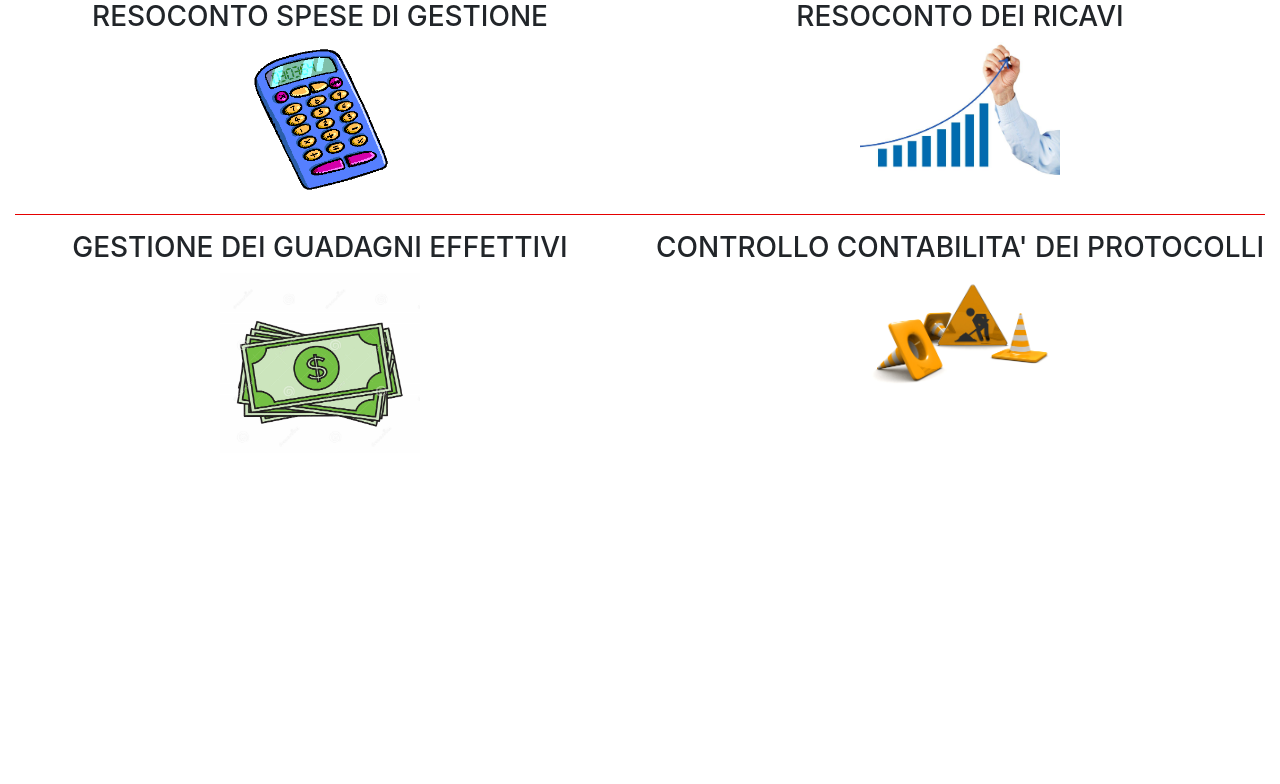
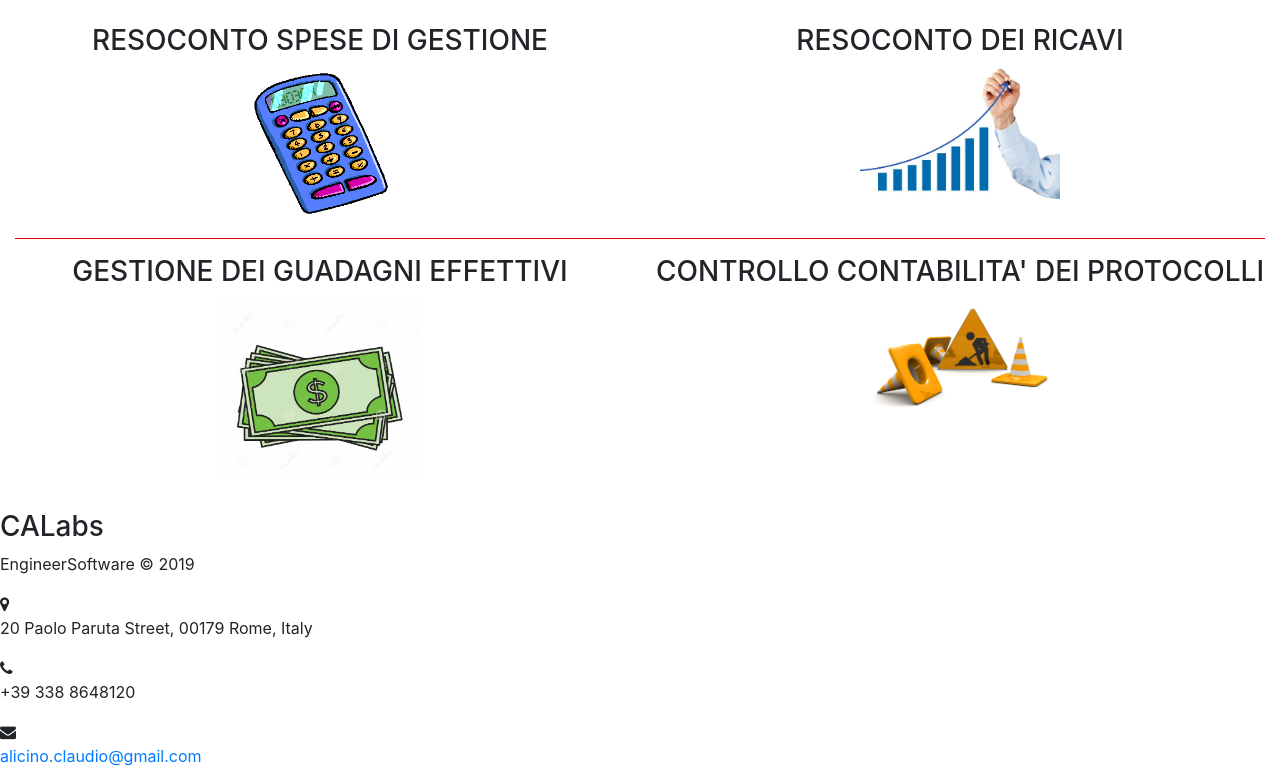
Before and after one commit to Claudio1108/MY_ACC, a Django app: page /HomePage in a window 1280 px wide. Shown: the part 112-896 px from the top of the page. Before the commit the page ends 539 px from the top, so only its background shows below. Run offline with Django 3.2, Linux system fonts and the light colour scheme; some libraries are stand-ins or nearby versions.

Commit message:
20/05/2019

```diff
--- a/static/miocss.css
+++ /dev/null
@@ -1,5 +0,0 @@
-button.close {
-    border: 2px solid # eef5df;
-    box-shadow: 0 0 0 2px # eef5df;
-    color : red;
-}
--- a/templates/Homepage/HomePage.html
+++ b/templates/Homepage/HomePage.html
@@ -5,6 +5,14 @@
     <title>MYACCOUNTING | HOMEPAGE</title>
     <!--<link rel="stylesheet" href="static/css/static.min.css">-->
     <link rel="stylesheet" href="https://stackpath.bootstrapcdn.com/bootstrap/4.3.1/css/bootstrap.min.css" integrity="sha384-ggOyR0iXCbMQv3Xipma34MD+dH/1fQ784/j6cY/iJTQUOhcWr7x9JvoRxT2MZw1T" crossorigin="anonymous">
+
+    <link rel="stylesheet" href="static/css/demo.css">
+	<link rel="stylesheet" href="static/css/footer-distributed-with-address-and-phones.css">
+
+	<link rel="stylesheet" href="http://maxcdn.bootstrapcdn.com/font-awesome/4.2.0/css/font-awesome.min.css">
+
+	<link href="http://fonts.googleapis.com/css?family=Cookie" rel="stylesheet" type="text/css">
+
 
 </head>
 <body>
@@ -78,7 +86,7 @@
                     </ul>
                 </div>
             </nav>
-
+        </br>
 
         <div class="row">
             <div class="col-md-6"><h3>RESOCONTO SPESE DI GESTIONE</h3><a href="{% url 'ResocontoSpeseGestione' %}"><img width="150" src="{% static 'images/spese.gif'%}"></a></div>
@@ -92,10 +100,39 @@
             <div class="col-md-6"><h3>CONTROLLO CONTABILITA' DEI PROTOCOLLI</h3><a href="{% url 'ContabilitaProtocolli' %}"><img width="200" src="{% static 'images/protocolli.gif'%}"></a></div>
         </div>
 
+    </div>
+
+    <footer class="footer-distributed">
+
+			<div class="footer-left">
+
+				<h3>CA<span>Labs</span></h3>
+
+				<p class="footer-company-name">EngineerSoftware &copy; 2019</p>
+			</div>
 
 
 
-    </div>
+			<div class="footer-right">
+
+                <div>
+					<i class="fa fa-map-marker"></i>
+					<p><span>20 Paolo Paruta Street, 00179</span> Rome, Italy</p>
+				</div>
+
+				<div>
+					<i class="fa fa-phone"></i>
+					<p>+39 338 8648120</p>
+				</div>
+
+				<div>
+					<i class="fa fa-envelope"></i>
+					<p><a href="mailto:alicino.claudio@gmail.com">alicino.claudio@gmail.com</a></p>
+				</div>
+
+			</div>
+
+		</footer>
 
 
 
--- a/templates/Protocollo/AllProtocols.html
+++ b/templates/Protocollo/AllProtocols.html
@@ -167,7 +167,7 @@
         <table width="100%" border="1" cellpadding="10" cellspacing="0">
             <tr>
                 <th></th>
-                <th>id_p</th>
+                <th>id</th>
                 <th>cliente</th>
                 <th>referente</th>
                 <th>mail_cliente</th>
```
